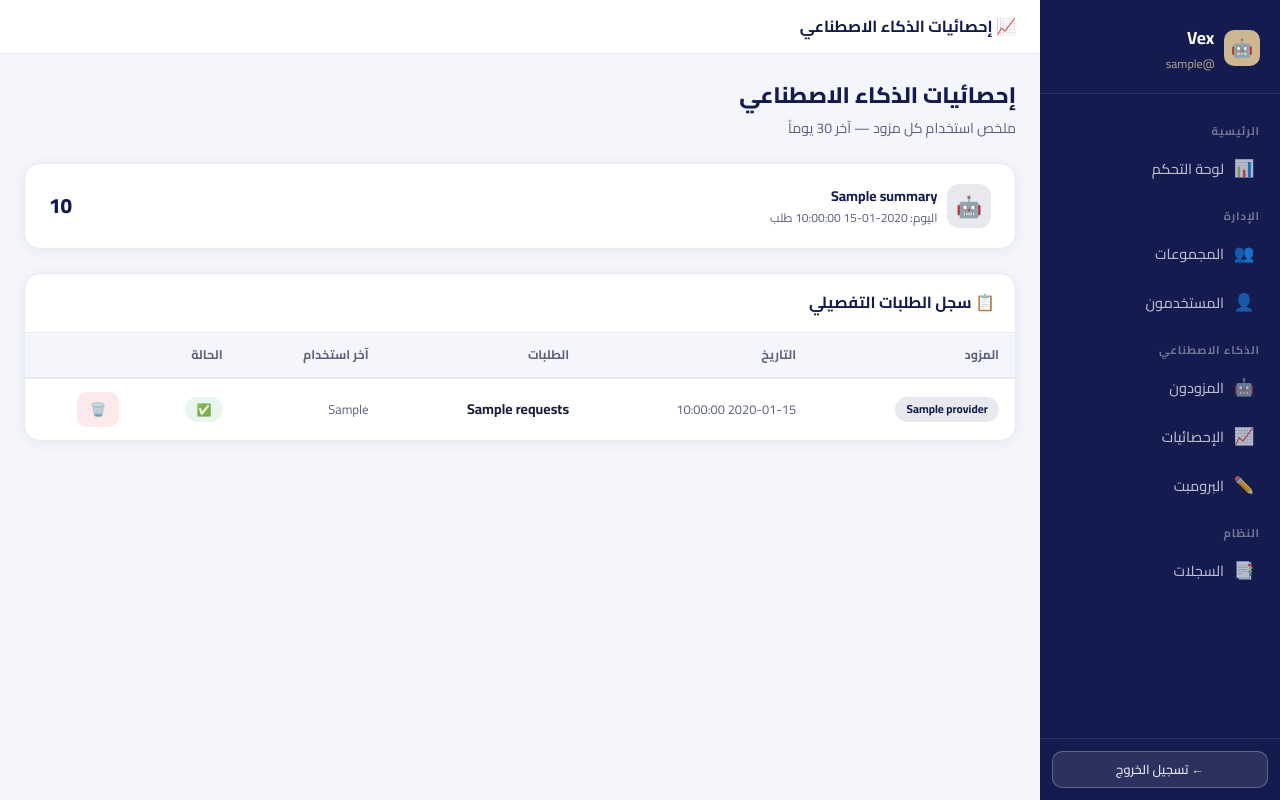
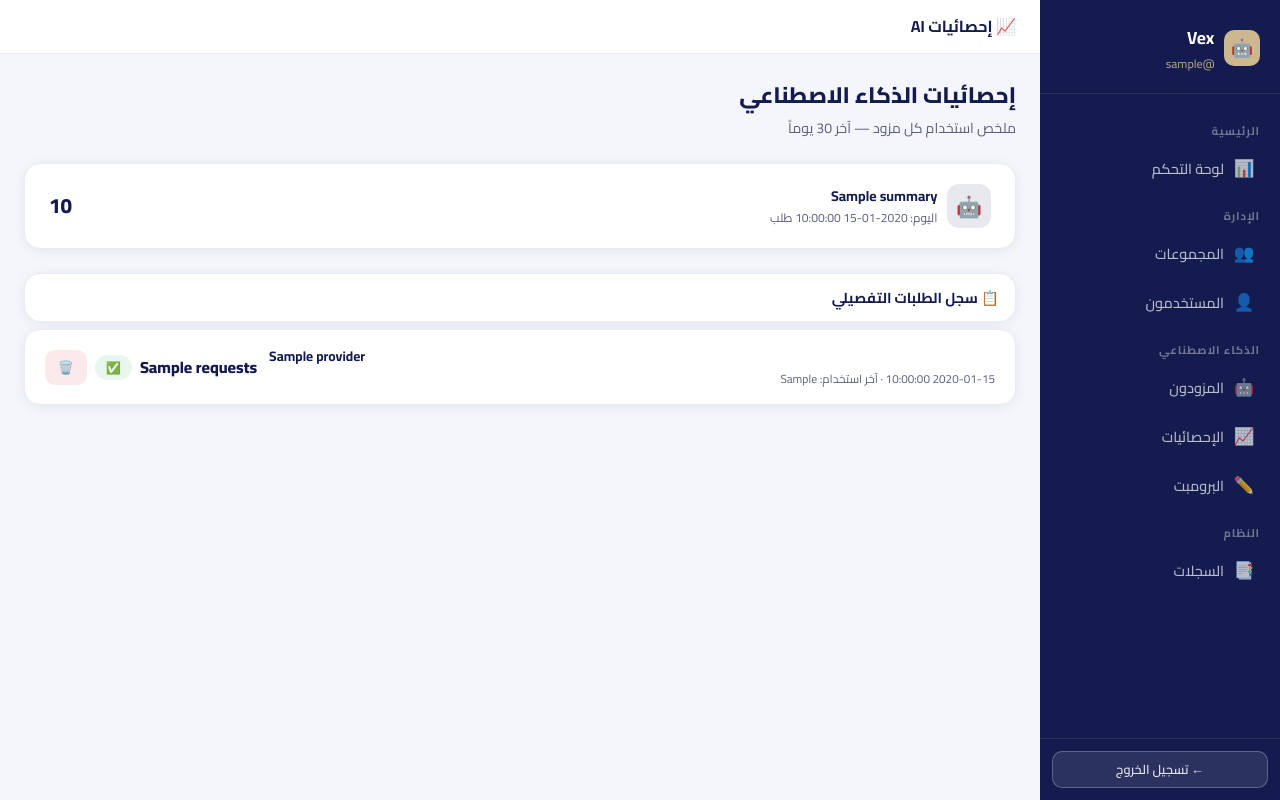
Before and after one commit to twuijri/Vex, a FastAPI app: template web/templates/ai_stats.html in a window 1280 px wide. Run offline with FastAPI, Linux system fonts and the light colour scheme; the template is opened without the code that fills it: most values are stand-ins (such as "Sample title", 1, 10 or a date in 2020).

Commit message:
Fix: card-based layout for groups/ai-stats, fix .main max-width

```diff
--- a/web/static/css/style.css
+++ b/web/static/css/style.css
@@ -202,8 +202,6 @@
     flex-direction: column;
     min-height: 100vh;
     overflow-x: hidden;
-    /* Prevent horizontal scroll — safe here since sidebar is position:fixed outside .main */
-    max-width: calc(100vw - var(--sidebar-w));
 }
 
 .topbar {
--- a/web/templates/ai_stats.html
+++ b/web/templates/ai_stats.html
@@ -1,6 +1,6 @@
 {% extends "base.html" %}
 {% block title %}Vex — إحصائيات الذكاء الاصطناعي{% endblock %}
-{% block page_title %}📈 إحصائيات الذكاء الاصطناعي{% endblock %}
+{% block page_title %}📈 إحصائيات AI{% endblock %}
 
 {% block content %}
 <div class="page-header">
@@ -16,7 +16,7 @@
             <div class="stat-icon-wrap navy">🤖</div>
             <div style="flex:1;min-width:0;">
                 <div
-                    style="font-weight:700;font-size:0.88rem;color:var(--primary);white-space:nowrap;overflow:hidden;text-overflow:ellipsis;">
+                    style="font-weight:700;font-size:0.88rem;color:var(--primary);overflow:hidden;text-overflow:ellipsis;white-space:nowrap;">
                     {{ s.label }}</div>
                 <div style="font-size:0.75rem;color:var(--text-muted);">اليوم: {{ s.today }} طلب</div>
             </div>
@@ -40,37 +40,23 @@
 </div>
 {% endif %}
 
+<!-- Card list for detailed stats -->
 {% if stats %}
-<div class="card" style="padding:0;">
-    <div style="padding:1rem 1.25rem;border-bottom:1px solid var(--border);font-weight:700;color:var(--primary);">
-        📋 سجل الطلبات التفصيلي
+<div class="card" style="padding:0.75rem 1rem;margin-bottom:0.5rem;border-bottom:none;">
+    <div style="font-weight:700;color:var(--primary);font-size:0.9rem;">📋 سجل الطلبات التفصيلي</div>
 </div>
-    <div class="table-wrap">
-        <table class="table">
-            <thead>
-                <tr>
-                    <th>المزود</th>
-                    <th class="hide-mobile">التاريخ</th>
-                    <th>الطلبات</th>
-                    <th class="hide-mobile">آخر استخدام</th>
-                    <th>الحالة</th>
-                    <th></th>
-                </tr>
-            </thead>
-            <tbody>
+<div style="display:flex;flex-direction:column;gap:0.5rem;">
     {% for s in stats %}
-                <tr>
-                    <td>
-                        <span class="badge badge-navy"
-                            style="direction:ltr;font-size:0.72rem;max-width:120px;overflow:hidden;text-overflow:ellipsis;white-space:nowrap;">{{
-                            s.provider }}</span>
-                        <div class="hide-desktop" style="font-size:0.7rem;color:var(--text-muted);margin-top:0.2rem;">{{
-                            s.date }}</div>
-                    </td>
-                    <td class="hide-mobile" style="font-size:0.8rem;color:var(--text-muted);">{{ s.date }}</td>
-                    <td><strong>{{ s.requests }}</strong></td>
-                    <td class="hide-mobile" style="font-size:0.8rem;color:var(--text-muted);">{{ s.last_used }}</td>
-                    <td>
+    <div class="card card-sm" style="display:flex;align-items:center;gap:0.75rem;">
+        <div style="flex:1;min-width:0;">
+            <div
+                style="font-weight:700;font-size:0.85rem;color:var(--primary);overflow:hidden;text-overflow:ellipsis;white-space:nowrap;direction:ltr;">
+                {{ s.provider }}</div>
+            <div style="font-size:0.73rem;color:var(--text-muted);margin-top:0.1rem;">{{ s.date }} · آخر استخدام: {{
+                s.last_used }}</div>
+        </div>
+        <div style="display:flex;align-items:center;gap:0.5rem;flex-shrink:0;">
+            <span style="font-weight:800;color:var(--primary);font-size:1rem;">{{ s.requests }}</span>
             {% if s.status == 'ok' %}
             <span class="badge badge-success">✅</span>
             {% elif s.status and s.status != '—' %}
@@ -78,24 +64,18 @@
             {% else %}
             <span style="color:var(--text-muted);">—</span>
             {% endif %}
-                    </td>
-                    <td>
-                        <form method="post" action="/dashboard/ai-stats/{{ s.id }}/delete"
-                            onsubmit="return confirm('حذف؟')">
+            <form method="post" action="/dashboard/ai-stats/{{ s.id }}/delete" onsubmit="return confirm('حذف؟')">
                 <button type="submit" class="btn btn-danger btn-sm">🗑️</button>
             </form>
-                    </td>
-                </tr>
+        </div>
+    </div>
     {% endfor %}
-            </tbody>
-        </table>
-    </div>
 </div>
 {% else %}
 <div class="card">
     <div class="empty-state">
         <div class="empty-state-icon">📈</div>
-        <div class="empty-state-text">لا توجد إحصائيات بعد — ابعث رسائل للبوت ليبدأ التحليل</div>
+        <div class="empty-state-text">لا توجد إحصائيات بعد</div>
     </div>
 </div>
 {% endif %}
```
Also changed, not shown: web/templates/groups.html (+14 -32 lines). Lines whose indentation alone changed are shown as unchanged.
